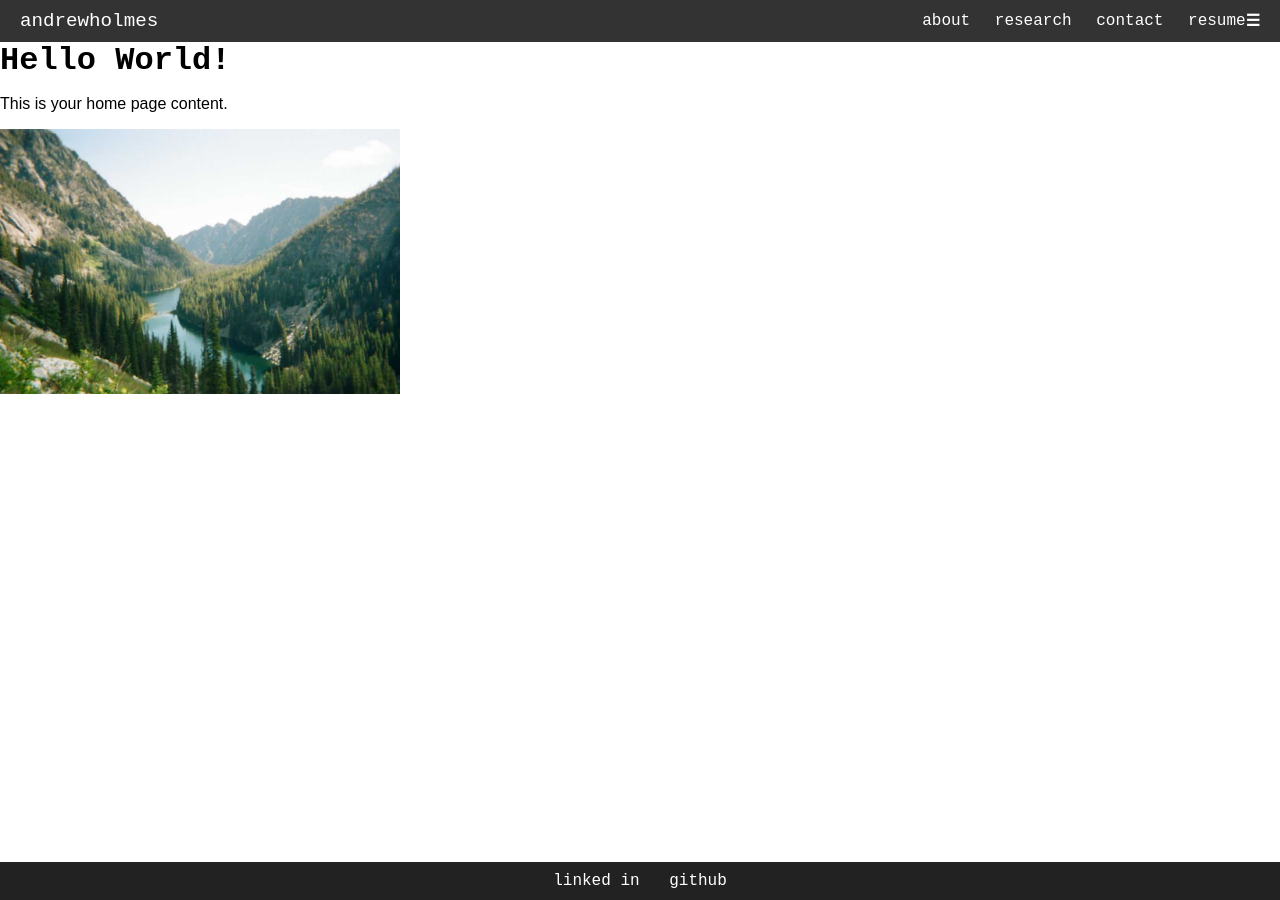
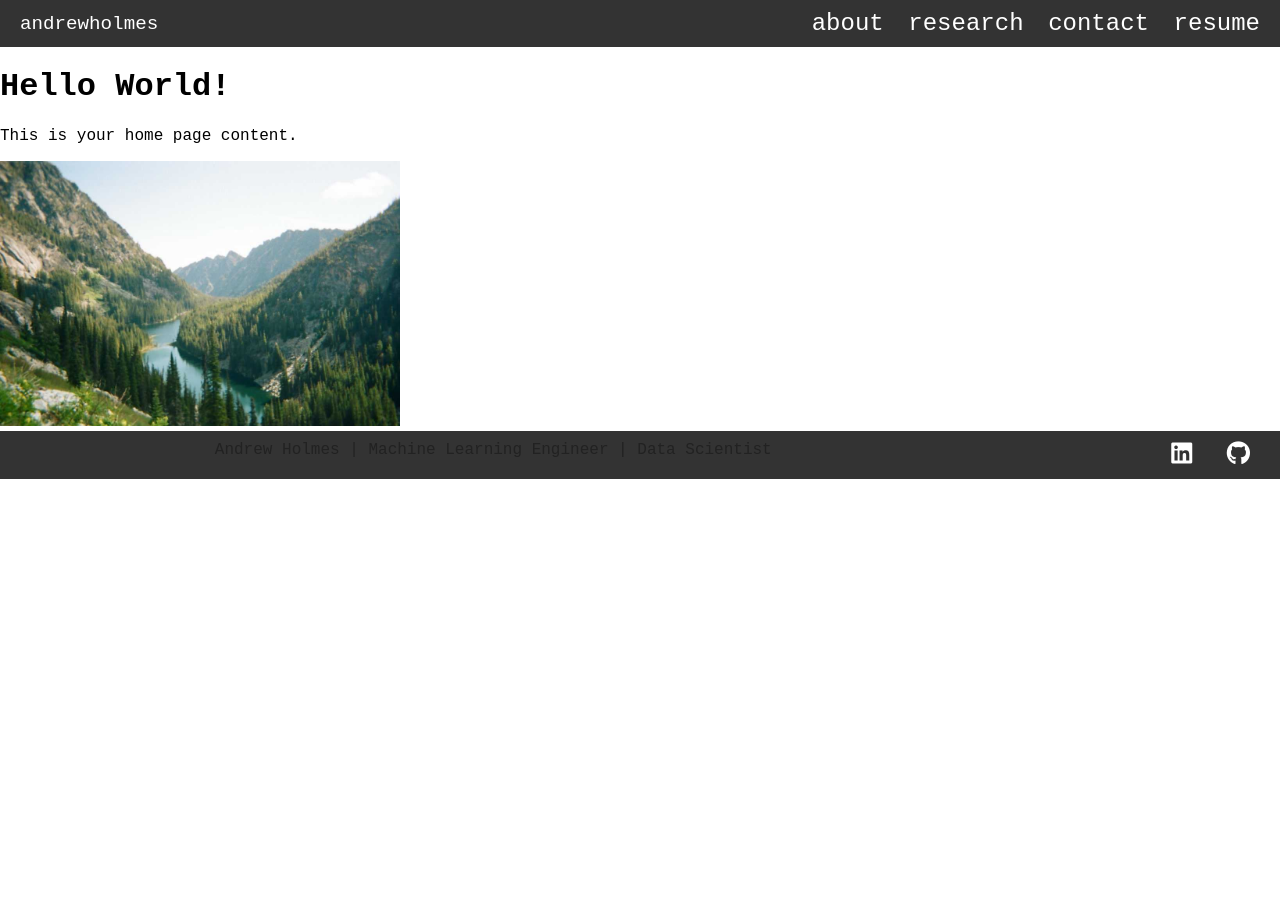
Before and after one commit to akashiroh/akashiroh.github.io, a Jekyll site: the page built from index.html, in a window 1280 px wide. Built offline with Jekyll 4.4.1, drawn with Linux system fonts in a browser that asks for light colours.

Commit message:
nav bar update and added resume

```diff
--- a/_layouts/base.html
+++ b/_layouts/base.html
@@ -6,6 +6,7 @@
     <meta charset="UTF-8">
     <meta name="viewport" content="width=device-width, initial-scale=1" />
     <link rel="stylesheet" href="{{ '/assets/css/style.css' | relative_url }}" />
+    <link rel="stylesheet" href="https://cdnjs.cloudflare.com/ajax/libs/font-awesome/6.5.0/css/all.min.css" /> <!-- font awesome -->
     <title>{{ page.title }}</title>
 </head>
 <body>
@@ -18,7 +19,6 @@
     <a href="/contact">contact</a>
     <a href="/assests/resume/resume.pdf">resume</a>
   </div>
-  <div class="hamburger" style="font-weight: bold;">&#9776;</div>
 </header>
 
 <main>
@@ -26,8 +26,17 @@
 </main>
 
 <footer id="bottomnav">
-	<a href="https://linkedin.com/in/holmes-andrew/">linked in</a>
-	<a href="https://github.com/akashiroh">github</a>
+    <div class="footer-text">
+        Andrew Holmes | Machine Learning Engineer | Data Scientist
+    </div>
+    <div class="nav-links">
+        <a href="https://linkedin.com/in/holmes-andrew/" target="_blank" aria-label="LinkedIn">
+            <i class="fab fa-linkedin"></i>
+        </a>
+        <a href="https://github.com/akashiroh" target="_blank" aria-label="GitHub">
+            <i class="fab fa-github"></i>
+        </a>
+    </div>
 </footer>
 
 </body>
--- a/assets/css/style.css
+++ b/assets/css/style.css
@@ -1,29 +1,18 @@
-
 html, body {
     height: 100%;
     margin: 0;
     padding: 0;
 }
 
-
-body {
-    font-family: 'Gotham', sans-serif;
-    display: flex;
-    flex-direction: column;
-    min-height: 100vh;
-}
-
 main {
     flex: 1;
 }
 
-h1, h2, code, pre {
+body {
     font-family: 'Source Code Pro', monospace;
-    margin: 0;
-    padding: 0;
 }
 
-/* Top navigation bar */
+/* Header navigation */
 #topnav {
     background-color: #333;  /* dark background */
     color: white;
@@ -48,6 +37,7 @@ h1, h2, code, pre {
     color: white;
     text-decoration: none;
     margin-left: 15px;
+    font-size: 1.5em;
 }
 
 #topnav .nav-links a:hover {
@@ -55,20 +45,39 @@ h1, h2, code, pre {
 }
 
 /* Footer navigation */
+#bottomnav .nav-links {
+    margin-left: auto;
+}
+
+#bottomnav .footer-text {
+    margin: 0 auto;
+    font-size 1em;
+    color: #222;
+}
+
 #bottomnav {
-    background-color: #222;
+    background-color: #333;
     color: white;
     padding: 10px 20px;
+    display: flex;
     text-align: center;
     font-family: 'Source Code Pro', monospace;
+    justify-content: space-between;
 }
 
 #bottomnav a {
     color: white;
     text-decoration: none;
     margin: 0 10px;
+    font-size: 1.5em;
 }
 
+/* LinkedIn hover color */
 #bottomnav a:hover {
-    text-decoration: underline;
+    color: #0e76a8;
 }
+
+/* GitHub hover color */
+#bottomnav a:nth-child(2):hover {
+    color: #6cc644; /* GitHub green on hover */
+}
```
Also changed, not shown: 1 other file.
